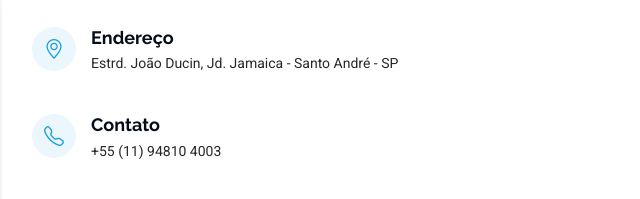
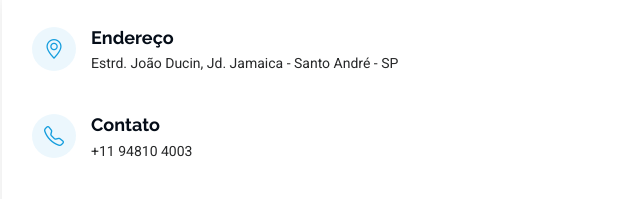
Before and after one commit to MichaelGenuinoRocha/MeuPortifolio, a plain HTML site: page index.html in a window 1280 px wide. Shown: the part 4750-4949 px from the top of the page, 310-950 px from the left. Drawn offline with Linux system fonts and the light colour scheme.

Commit message:
correçaõ do número de telefone

```diff
--- a/index.html
+++ b/index.html
@@ -505,7 +505,7 @@
                 <i class="bi bi-telephone flex-shrink-0"></i>
                 <div>
                   <h3>Contato</h3>
-                  <p>+55 (11) 94810 4003</p>
+                  <p>+11 94810 4003</p>
                 </div>
               </div><!-- End Info Item -->
 
```
